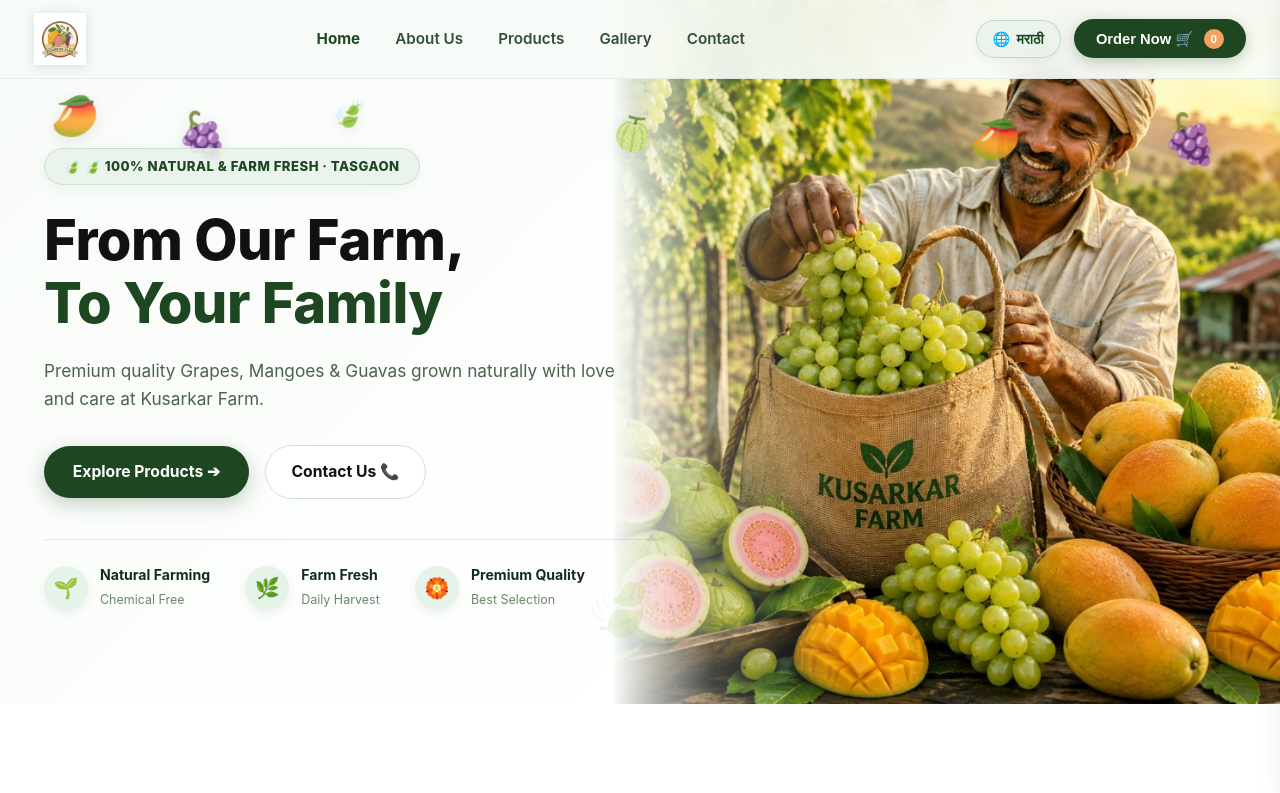
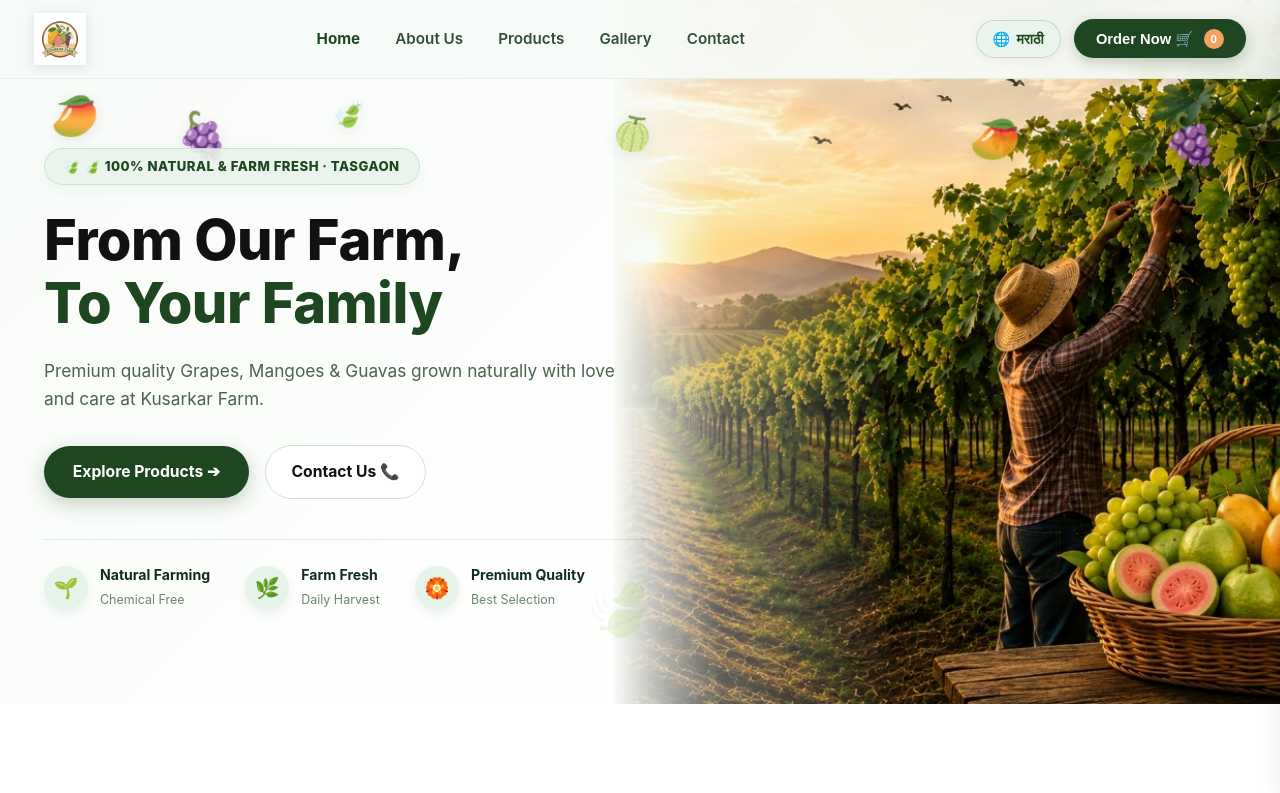
Before and after one commit to pranotikusarkar873-lgtm/kusarkar-farm, a React (Vite) app: page / in a window 1280 px wide. Shown: the top 793 px of the page. Built offline with nearby package versions, Linux system fonts and the light colour scheme; no server answers; a web font is replaced by a local one.

Commit message:
Set high-resolution vineyard farmer harvest photo on home page

```diff
--- a/src/components/Hero.jsx
+++ b/src/components/Hero.jsx
@@ -9,7 +9,7 @@
       <div className="hero-bg-split">
         <div className="hero-bg-left"></div>
         <div className="hero-bg-right">
-          <img src="/kusarkar_hero_harvest.jpg" alt="Kusarkar Farm Harvest" className="hero-right-bg-img" />
+          <img src="/hero_farmer_harvest.jpg" alt="Farmer Harvesting Fresh Fruits at Kusarkar Farm" className="hero-right-bg-img" />
           <div className="hero-right-overlay"></div>
         </div>
       </div>
--- a/src/index.css
+++ b/src/index.css
@@ -293,7 +293,7 @@
 .hero-right-overlay {
   position: absolute;
   inset: 0;
-  background: linear-gradient(90deg, #f7fbf7 0%, rgba(247, 251, 247, 0.25) 15%, transparent 35%);
+  background: linear-gradient(90deg, #f7fbf7 0%, rgba(247, 251, 247, 0.35) 16%, transparent 42%);
 }
 
 /* FLOATING FRUITS */
```
Also changed, not shown: public/hero_farmer_harvest.jpg (added), public/hero_mockup.png.
